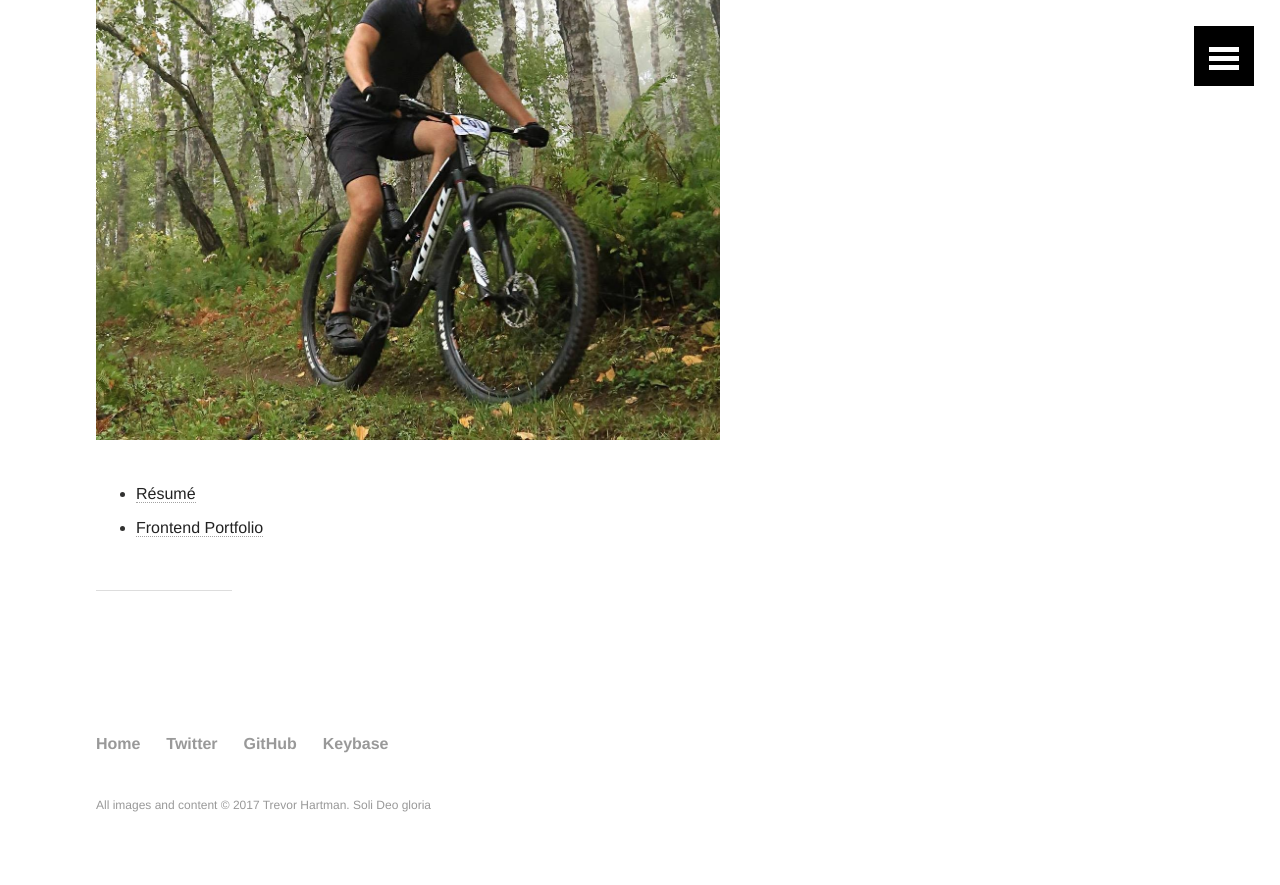
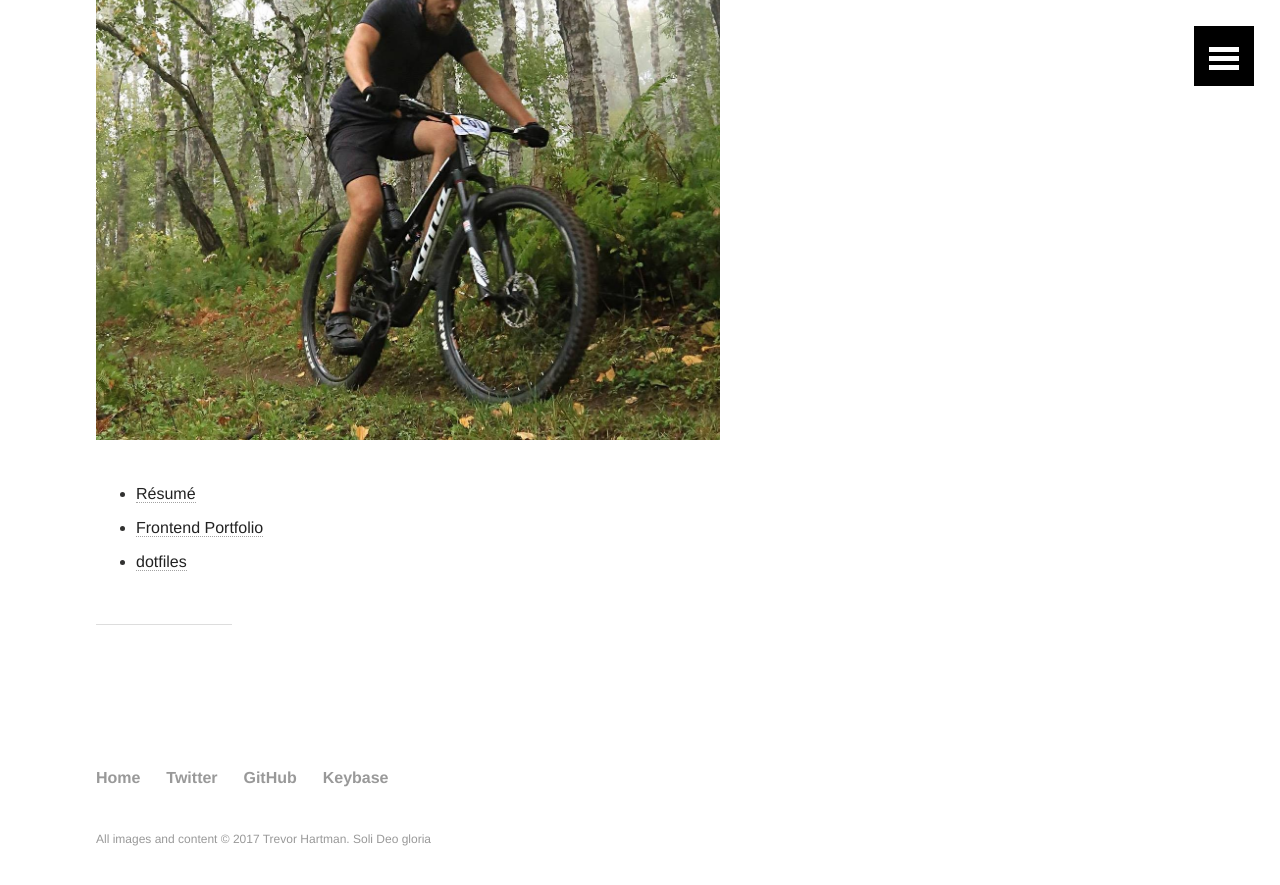
Before and after one commit to devth/devth.github.com, a Jekyll site: the page built from about.md, in a window 1280 px wide and 900 px high, scrolled down 1896 px. Shown: the top 885 px of the window. Built offline with Jekyll 4.4.1, drawn with Linux system fonts in a browser that asks for light colours.

Commit message:
Add dotfiles to about

```diff
--- a/about.md
+++ b/about.md
@@ -61,3 +61,4 @@ music](https://www.last.fm/user/trevorhartman), and maker of things.
 
 - [Résumé](Trevor-Hartman-resume.pdf)
 - [Frontend Portfolio](http://cargocollective.com/devth)
+- [dotfiles](https://github.com/devth/dotfiles)
```
